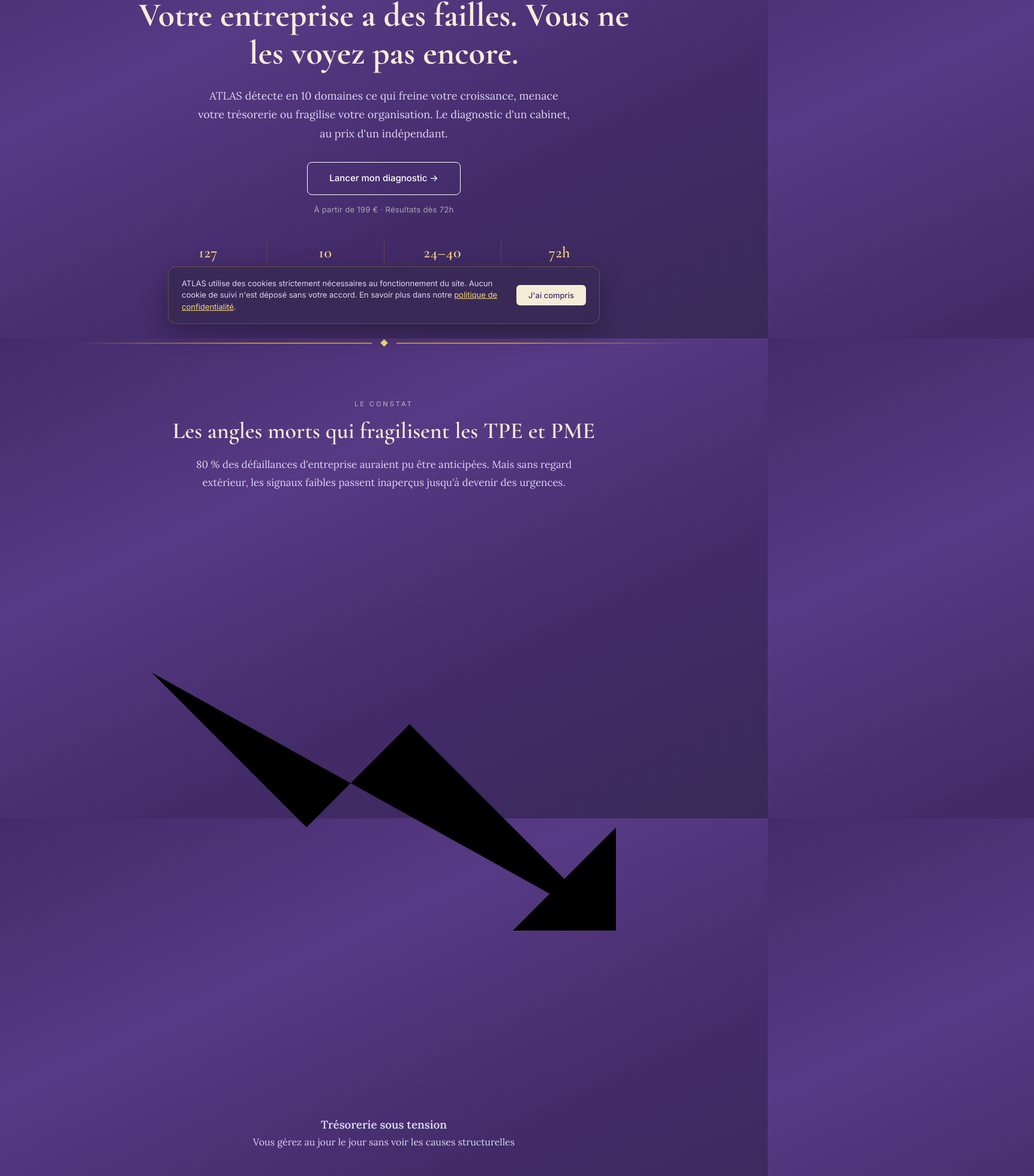
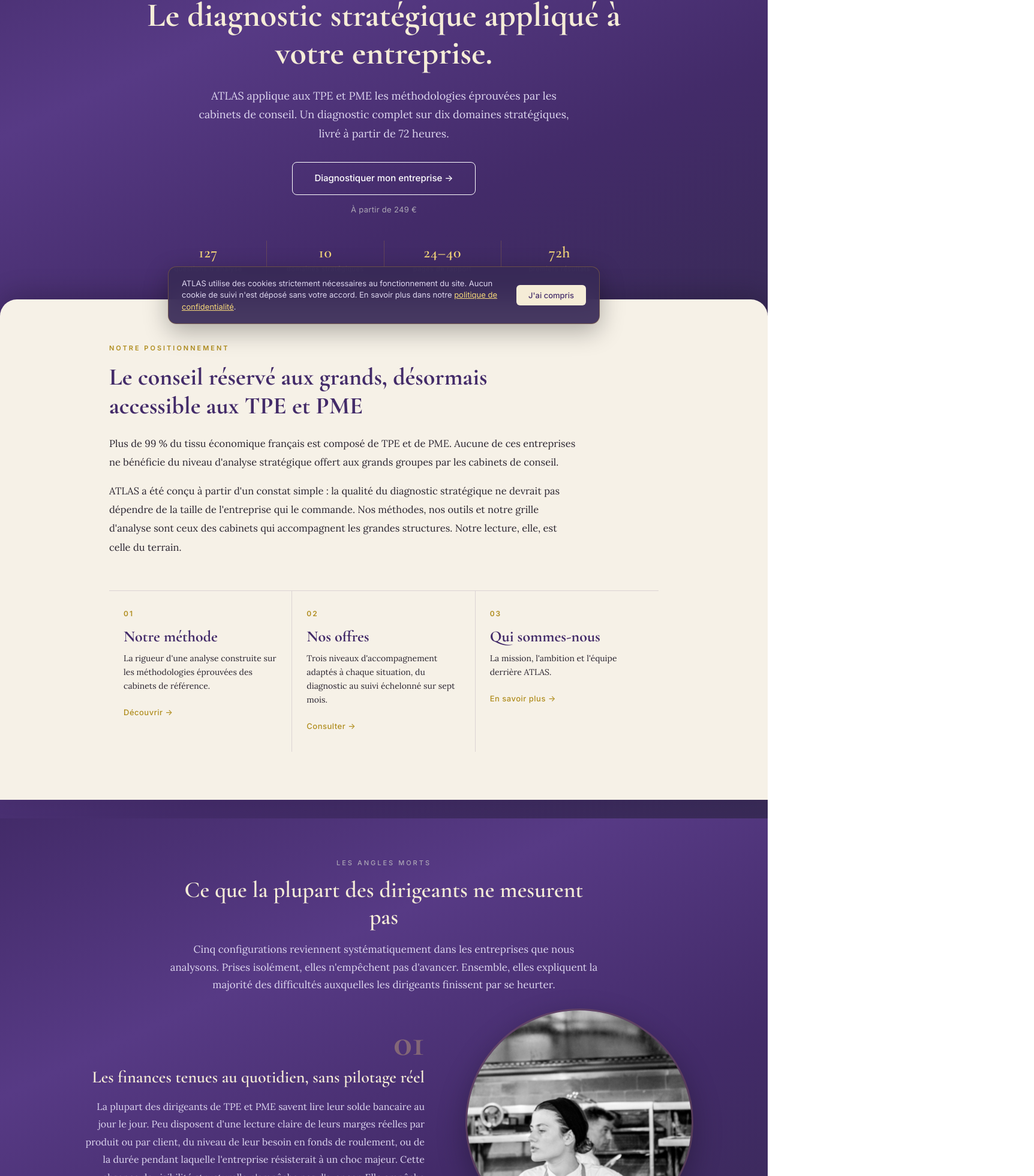
Before and after one commit to gabrielsimonetti62-hub/atlas-diagnostic, a Next.js app: page / in a window 1280 px wide. Shown: the part 236-2196 px from the top of the page at 60% size, 1724 px wide, since content can reach past the window. Built offline with nearby package versions, Linux system fonts and the light colour scheme.

Commit message:
Update page.js

```diff
--- a/app/page.js
+++ b/app/page.js
@@ -1,27 +1,5 @@
 import Link from "next/link";
-import { Nav, Footer, GoldSep, OffersPlateau } from "./components";
-
-function PainCard({ icon, title, desc }) {
-  return (
-    <div className="pain-card">
-      <div className="pain-icon">{icon}</div>
-      <h3>{title}</h3>
-      <p>{desc}</p>
-    </div>
-  );
-}
-
-/* Icones au trait fin */
-const I = {
-  treso: <svg viewBox="0 0 24 24"><path d="M3 7l6 6 4-4 8 8" strokeLinecap="round" strokeLinejoin="round"/><path d="M21 13v4h-4" strokeLinecap="round" strokeLinejoin="round"/></svg>,
-  client: <svg viewBox="0 0 24 24"><circle cx="12" cy="8" r="3.5"/><path d="M5 20c0-3.5 3-5.5 7-5.5s7 2 7 5.5" strokeLinecap="round"/><path d="M17.5 3.5l3 3M20.5 3.5l-3 3" strokeLinecap="round"/></svg>,
-  croissance: <svg viewBox="0 0 24 24"><path d="M4 20L20 4" strokeLinecap="round"/><path d="M12 4h8v8" strokeLinecap="round" strokeLinejoin="round"/><path d="M4 20h4M4 20v-4" strokeLinecap="round"/></svg>,
-  solitude: <svg viewBox="0 0 24 24"><circle cx="12" cy="7" r="3.5"/><path d="M6 20c0-3 2.5-5 6-5s6 2 6 5" strokeLinecap="round"/></svg>,
-  processus: <svg viewBox="0 0 24 24"><path d="M4 7h10M4 12h16M4 17h7" strokeLinecap="round"/><circle cx="18" cy="7" r="2"/><circle cx="15" cy="17" r="2"/></svg>,
-  acquisition: <svg viewBox="0 0 24 24"><circle cx="12" cy="12" r="8"/><circle cx="12" cy="12" r="4"/><circle cx="12" cy="12" r="0.5"/></svg>,
-  delegation: <svg viewBox="0 0 24 24"><circle cx="12" cy="12" r="8"/><path d="M12 4v4M12 16v4M4 12h4M16 12h4" strokeLinecap="round"/></svg>,
-  vision: <svg viewBox="0 0 24 24"><circle cx="12" cy="12" r="8.5"/><path d="M12 7v5l3.5 2" strokeLinecap="round" strokeLinejoin="round"/></svg>,
-};
+import { Nav, Footer, GoldSep, OffersPlateau, Portes, AngleMort } from "./components";
 
 export default function Home() {
   return (
@@ -32,10 +10,10 @@
       <div className="container">
         <section className="hero">
           <div className="hero-eyebrow animate-in">Diagnostic strat&eacute;gique pour TPE et PME</div>
-          <h1 className="animate-in delay-1">Votre entreprise a des failles. Vous ne les voyez pas encore.</h1>
-          <p className="animate-in delay-2">ATLAS d&eacute;tecte en 10 domaines ce qui freine votre croissance, menace votre tr&eacute;sorerie ou fragilise votre organisation. Le diagnostic d&apos;un cabinet, au prix d&apos;un ind&eacute;pendant.</p>
-          <a href="#offres" className="btn-cta animate-in delay-3">Lancer mon diagnostic &rarr;</a>
-          <div className="hero-sub animate-in delay-3">&Agrave; partir de 199 &euro; &middot; R&eacute;sultats d&egrave;s 72h</div>
+          <h1 className="animate-in delay-1">Le diagnostic strat&eacute;gique appliqu&eacute; &agrave; votre entreprise.</h1>
+          <p className="animate-in delay-2">ATLAS applique aux TPE et PME les m&eacute;thodologies &eacute;prouv&eacute;es par les cabinets de conseil. Un diagnostic complet sur dix domaines strat&eacute;giques, livr&eacute; &agrave; partir de 72 heures.</p>
+          <a href="#offres" className="btn-cta animate-in delay-3">Diagnostiquer mon entreprise &rarr;</a>
+          <div className="hero-sub animate-in delay-3">&Agrave; partir de 249 &euro;</div>
           <div className="trust-bar animate-in delay-4">
             <div className="trust-item"><div className="trust-num">127</div><div className="trust-label">questions d&apos;analyse</div></div>
             <div className="trust-item"><div className="trust-num">10</div><div className="trust-label">domaines strat&eacute;giques</div></div>
@@ -45,155 +23,64 @@
         </section>
       </div>
 
-      <div className="container"><GoldSep /></div>
-
-      {/* LE CONSTAT */}
-      <div className="container">
-        <section className="section section-centered">
-          <div className="section-label">Le constat</div>
-          <h2>Les angles morts qui fragilisent les TPE et PME</h2>
-          <p className="section-intro">80 % des d&eacute;faillances d&apos;entreprise auraient pu &ecirc;tre anticip&eacute;es. Mais sans regard ext&eacute;rieur, les signaux faibles passent inaper&ccedil;us jusqu&apos;&agrave; devenir des urgences.</p>
-          <div className="pain-grid">
-            <PainCard icon={I.treso} title="Tr&eacute;sorerie sous tension" desc="Vous g&eacute;rez au jour le jour sans voir les causes structurelles" />
-            <PainCard icon={I.client} title="D&eacute;pendance client" desc="Un d&eacute;part client et votre chiffre d&apos;affaires s&apos;effondre" />
-            <PainCard icon={I.croissance} title="Croissance sans rep&egrave;res" desc="Vous grandissez sans savoir si vos fondations tiennent" />
-            <PainCard icon={I.solitude} title="Solitude du dirigeant" desc="Aucun regard ext&eacute;rieur sur vos d&eacute;cisions strat&eacute;giques" />
-            <PainCard icon={I.processus} title="Processus flous" desc="L&apos;organisation repose sur des habitudes, pas sur des syst&egrave;mes" />
-            <PainCard icon={I.acquisition} title="Acquisition incertaine" desc="Pas de strat&eacute;gie claire pour trouver et fid&eacute;liser vos clients" />
-            <PainCard icon={I.delegation} title="D&eacute;l&eacute;gation difficile" desc="Tout repose sur vous, impossible de l&acirc;cher le volant" />
-            <PainCard icon={I.vision} title="Vision court-termiste" desc="L&apos;urgence quotidienne &eacute;crase la r&eacute;flexion strat&eacute;gique" />
+      {/* BLOC B+C QUI MONTE SUR LE HERO */}
+      <div className="deloitte-lift">
+        <div className="deloitte-inner">
+          <div className="deloitte-eyebrow">Notre positionnement</div>
+          <h2 className="deloitte-title">Le conseil r&eacute;serv&eacute; aux grands, d&eacute;sormais accessible aux TPE et PME</h2>
+          <div className="deloitte-body">
+            <p>Plus de 99 % du tissu &eacute;conomique fran&ccedil;ais est compos&eacute; de TPE et de PME. Aucune de ces entreprises ne b&eacute;n&eacute;ficie du niveau d&apos;analyse strat&eacute;gique offert aux grands groupes par les cabinets de conseil.</p>
+            <p>ATLAS a &eacute;t&eacute; con&ccedil;u &agrave; partir d&apos;un constat simple : la qualit&eacute; du diagnostic strat&eacute;gique ne devrait pas d&eacute;pendre de la taille de l&apos;entreprise qui le commande. Nos m&eacute;thodes, nos outils et notre grille d&apos;analyse sont ceux des cabinets qui accompagnent les grandes structures. Notre lecture, elle, est celle du terrain.</p>
           </div>
-        </section>
+          <Portes />
+        </div>
       </div>
 
-      {/* BANDE PHOTOS */}
+      {/* ANGLES MORTS */}
       <div className="container">
-        <section className="section section-centered" style={{ paddingTop: 0 }}>
-          <div className="section-label">Pour qui</div>
-          <h2>Con&ccedil;u pour ceux qui font tourner l&apos;&eacute;conomie r&eacute;elle</h2>
-          <p className="section-intro">Artisans, commer&ccedil;ants, ind&eacute;pendants, dirigeants de TPE et PME : ATLAS parle votre langue, pas celle des salles de r&eacute;union.</p>
-          <div className="photo-band">
-            <img src="/images/artisan-tracage.jpg" alt="Artisan menuisier au travail dans son atelier" />
-            <img src="/images/epicerie-duo.jpg" alt="Commer&ccedil;ants dans leur &eacute;picerie fine" />
-            <img src="/images/bureau-epure.jpg" alt="Bureau d&apos;ind&eacute;pendant travaillant de chez lui" />
+        <section className="angles-section">
+          <div className="angles-intro">
+            <div className="section-label">Les angles morts</div>
+            <h2>Ce que la plupart des dirigeants ne mesurent pas</h2>
+            <p>Cinq configurations reviennent syst&eacute;matiquement dans les entreprises que nous analysons. Prises isol&eacute;ment, elles n&apos;emp&ecirc;chent pas d&apos;avancer. Ensemble, elles expliquent la majorit&eacute; des difficult&eacute;s auxquelles les dirigeants finissent par se heurter.</p>
           </div>
+
+          <AngleMort num="1" image="/images/cheffe-cuisine.jpg" imageAlt="Cheffe en cuisine professionnelle" title="Les finances tenues au quotidien, sans pilotage r&eacute;el">
+            La plupart des dirigeants de TPE et PME savent lire leur solde bancaire au jour le jour. Peu disposent d&apos;une lecture claire de leurs marges r&eacute;elles par produit ou par client, du niveau de leur besoin en fonds de roulement, ou de la dur&eacute;e pendant laquelle l&apos;entreprise r&eacute;sisterait &agrave; un choc majeur. Cette absence de visibilit&eacute; structurelle n&apos;emp&ecirc;che pas d&apos;avancer. Elle emp&ecirc;che simplement de piloter avec la s&eacute;r&eacute;nit&eacute; que permettrait une lecture plus compl&egrave;te des donn&eacute;es.
+          </AngleMort>
+
+          <AngleMort num="2" image="/images/imprimeur.jpg" imageAlt="Imprimeur dans son atelier" title="Une concentration client rarement mesur&eacute;e">
+            Dans une entreprise de taille moyenne, il est fr&eacute;quent qu&apos;un petit nombre de clients repr&eacute;sente une part majoritaire du chiffre d&apos;affaires. Cette configuration s&apos;installe naturellement avec le temps et reste, dans la plupart des cas, insuffisamment quantifi&eacute;e. Elle engage pourtant la r&eacute;silience de l&apos;entreprise dans son ensemble, sa capacit&eacute; de n&eacute;gociation, ses marges et sa trajectoire &agrave; moyen terme.
+          </AngleMort>
+
+          <div className="cta-milieu">
+            <h3>Vous vous reconnaissez ?</h3>
+            <p>Le diagnostic ATLAS identifie ces signaux, les mesure, vous dit dans quel ordre les traiter et bien plus encore.</p>
+            <Link href="#offres" className="btn-cta">D&eacute;marrer mon diagnostic &rarr;</Link>
+          </div>
+
+          <AngleMort num="3" image="/images/bureau-epure.jpg" imageAlt="Bureau d&apos;un dirigeant" title="Une entreprise &eacute;troitement li&eacute;e &agrave; la personne du dirigeant">
+            De nombreuses entreprises reposent, dans les faits, sur la pr&eacute;sence quotidienne et l&apos;implication personnelle de leur dirigeant. Cette configuration produit de la r&eacute;activit&eacute; et de la coh&eacute;rence, mais elle limite la capacit&eacute; de l&apos;organisation &agrave; fonctionner de mani&egrave;re autonome. Elle expose &eacute;galement l&apos;entreprise &agrave; un risque significatif en cas d&apos;impr&eacute;vu affectant le dirigeant, sans que ce risque soit toujours identifi&eacute; comme tel.
+          </AngleMort>
+
+          <AngleMort num="4" image="/images/chantier-ouvriers.jpg" imageAlt="Ouvriers sur un chantier" title="Des fondations rest&eacute;es &agrave; l&apos;&eacute;chelle du d&eacute;marrage">
+            Le d&eacute;veloppement d&apos;une entreprise s&apos;accompagne rarement d&apos;une remise &agrave; plat de ses processus. Les modes de fonctionnement, les circuits de d&eacute;cision et les outils qui suffisaient dans les premi&egrave;res ann&eacute;es continuent souvent d&apos;&ecirc;tre utilis&eacute;s bien au-del&agrave;. Ce d&eacute;calage entre la structure et la taille atteinte est l&apos;une des causes structurelles les plus fr&eacute;quentes de perte d&apos;efficacit&eacute;, de d&eacute;gradation de la qualit&eacute; et de tensions internes.
+          </AngleMort>
+
+          <AngleMort num="5" image="/images/primeur-devanture.jpg" imageAlt="Devanture d&apos;un commerce" title="Un positionnement de march&eacute; rarement r&eacute;&eacute;valu&eacute;">
+            Le positionnement d&apos;une entreprise sur son march&eacute; est g&eacute;n&eacute;ralement d&eacute;fini lors de son lancement puis peu r&eacute;ajust&eacute; par la suite. Les mouvements de la concurrence, l&apos;&eacute;volution des attentes des clients et l&apos;arriv&eacute;e de nouveaux entrants transforment pourtant le contexte de mani&egrave;re continue. En l&apos;absence d&apos;une veille structur&eacute;e, l&apos;&eacute;cart entre la perception qu&apos;a l&apos;entreprise de son march&eacute; et la r&eacute;alit&eacute; de ce march&eacute; tend &agrave; se creuser d&apos;ann&eacute;e en ann&eacute;e.
+          </AngleMort>
         </section>
       </div>
 
       <div className="container"><GoldSep /></div>
 
-      {/* CTA MID */}
+      {/* CTA CONCLUSION */}
       <div className="container">
         <section className="cta-section">
           <h2>Votre entreprise m&eacute;rite un regard strat&eacute;gique</h2>
           <p>Ne laissez pas les angles morts d&eacute;cider de votre avenir. Commencez par un diagnostic.</p>
           <a href="#offres" className="btn-cta">Lancer mon diagnostic &rarr;</a>
-        </section>
-      </div>
-
-      <div className="container"><GoldSep /></div>
-
-      {/* 4 ETAPES */}
-      <div className="container">
-        <section className="section">
-          <div className="section-label" style={{ textAlign: "center" }}>Comment &ccedil;a marche</div>
-          <h2 style={{ textAlign: "center" }}>4 &eacute;tapes vers la clart&eacute;</h2>
-          <div className="steps-list">
-            <div className="step">
-              <div className="step-num">1</div>
-              <div className="step-content">
-                <h3>Choisissez votre formule</h3>
-                <p>ATLAS propose trois niveaux d&apos;accompagnement adapt&eacute;s &agrave; chaque besoin. <Link href="/offres/hermes" className="text-link">Herm&egrave;s</Link> pour un diagnostic complet imm&eacute;diat. <Link href="/offres/iris" className="text-link">Iris</Link> pour aller plus loin avec une orientation vers des experts et un suivi &agrave; 3 mois. <Link href="/offres/athena" className="text-link">Ath&eacute;na</Link> pour un accompagnement structur&eacute; sur 7 mois avec des bilans d&apos;&eacute;volution r&eacute;guliers. Quelle que soit la formule choisie, vous pourrez &eacute;voluer vers un niveau sup&eacute;rieur &agrave; tout moment.</p>
-              </div>
-            </div>
-            <div className="step">
-              <div className="step-num">2</div>
-              <div className="step-content">
-                <h3>Remplissez le questionnaire</h3>
-                <p>Notre questionnaire couvre 127 questions r&eacute;parties sur 10 domaines strat&eacute;giques. Il a &eacute;t&eacute; con&ccedil;u &agrave; partir des m&eacute;thodologies utilis&eacute;es par les plus grands cabinets de conseil et adapt&eacute; pour &ecirc;tre compl&eacute;t&eacute; de mani&egrave;re autonome. Prenez votre temps : vous pouvez le remplir en une session ou y revenir sur plusieurs jours. Plus vos r&eacute;ponses seront d&eacute;taill&eacute;es, plus le diagnostic sera pr&eacute;cis.</p>
-                <div className="doc-paper">
-                  <div className="doc-paper-label">Extrait r&eacute;el &middot; Questionnaire ATLAS</div>
-                  <div className="doc-paper-title">Partie B &mdash; Domaine 3 : Finances et solvabilit&eacute;</div>
-                  <div className="doc-q">
-                    <div className="doc-q-num">Question 38</div>
-                    <p>Comment percevez-vous la solidit&eacute; financi&egrave;re de votre entreprise aujourd&apos;hui ?</p>
-                    <div className="doc-options">
-                      <span className="doc-opt">Tr&egrave;s solide</span>
-                      <span className="doc-opt selected">Plut&ocirc;t solide</span>
-                      <span className="doc-opt">Fragile</span>
-                      <span className="doc-opt">Tr&egrave;s fragile</span>
-                    </div>
-                  </div>
-                  <div className="doc-q">
-                    <div className="doc-q-num">Question 41</div>
-                    <p>Si votre chiffre d&apos;affaires s&apos;arr&ecirc;tait demain, combien de mois votre tr&eacute;sorerie actuelle vous permettrait-elle de tenir ?</p>
-                    <div className="doc-options">
-                      <span className="doc-opt">Moins d&apos;1 mois</span>
-                      <span className="doc-opt selected">1 &agrave; 3 mois</span>
-                      <span className="doc-opt">3 &agrave; 6 mois</span>
-                      <span className="doc-opt">Plus de 6 mois</span>
-                    </div>
-                  </div>
-                </div>
-              </div>
-            </div>
-            <div className="step">
-              <div className="step-num">3</div>
-              <div className="step-content">
-                <h3>Recevez votre diagnostic</h3>
-                <p>D&egrave;s 72 heures, vous recevez un rapport complet de 24 &agrave; 40 pages. Chaque domaine de votre entreprise est &eacute;valu&eacute; et not&eacute;, avec un score global sur 100. Le rapport inclut une analyse de votre march&eacute; et de votre concurrence, une matrice SWOT, une &eacute;valuation des risques, et un plan d&apos;action prioris&eacute; avec des recommandations concr&egrave;tes, des fourchettes budg&eacute;taires et les outils pour les mettre en &oelig;uvre.</p>
-                <div className="doc-paper">
-                  <div className="doc-paper-label">Extrait r&eacute;el &middot; Rapport ATLAS</div>
-                  <div className="doc-paper-title">Chapitre 2 &mdash; Synth&egrave;se ex&eacute;cutive</div>
-                  <div className="doc-global">
-                    <div className="doc-global-label">Score global</div>
-                    <div className="doc-global-score">61 <span>/ 100</span></div>
-                  </div>
-                  <div className="doc-score-row">
-                    <div className="doc-score-name">D1 &middot; March&eacute; et demande r&eacute;elle</div>
-                    <div className="doc-score-bar"><div className="doc-score-fill fill-green" style={{ width: "70%" }}></div></div>
-                    <div className="doc-score-val">7/10</div>
-                  </div>
-                  <div className="doc-score-row">
-                    <div className="doc-score-name">D3 &middot; Finances et solvabilit&eacute;</div>
-                    <div className="doc-score-bar"><div className="doc-score-fill fill-amber" style={{ width: "50%" }}></div></div>
-                    <div className="doc-score-val">5/10</div>
-                  </div>
-                  <div className="doc-score-row">
-                    <div className="doc-score-name">D6 &middot; Capital humain et leadership</div>
-                    <div className="doc-score-bar"><div className="doc-score-fill fill-red" style={{ width: "30%" }}></div></div>
-                    <div className="doc-score-val">3/10</div>
-                  </div>
-                  <div className="blur-overlay">
-                    <div className="blur-inner">
-                      <div className="doc-score-row">
-                        <div className="doc-score-name">D7 &middot; Strat&eacute;gie et gouvernance</div>
-                        <div className="doc-score-bar"><div className="doc-score-fill fill-gold" style={{ width: "60%" }}></div></div>
-                        <div className="doc-score-val">6/10</div>
-                      </div>
-                      <div className="doc-score-row">
-                        <div className="doc-score-name">D9 &middot; Veille concurrentielle</div>
-                        <div className="doc-score-bar"><div className="doc-score-fill fill-amber" style={{ width: "40%" }}></div></div>
-                        <div className="doc-score-val">4/10</div>
-                      </div>
-                    </div>
-                    <div className="blur-text">Lancez votre diagnostic pour d&eacute;couvrir le rapport complet</div>
-                  </div>
-                  <div className="doc-lucidite">
-                    <div className="doc-lucidite-label">Indice de lucidit&eacute;</div>
-                    <p><strong>&Eacute;cart mod&eacute;r&eacute;</strong> &mdash; votre perception surestime la solidit&eacute; financi&egrave;re de l&apos;entreprise par rapport &agrave; la r&eacute;alit&eacute; des donn&eacute;es. D&eacute;tail en Chapitre 3.</p>
-                  </div>
-                </div>
-              </div>
-            </div>
-            <div className="step">
-              <div className="step-num">4</div>
-              <div className="step-content">
-                <h3>Passez &agrave; l&apos;action</h3>
-                <p>Avec l&apos;offre Herm&egrave;s, vous disposez d&apos;un plan d&apos;action imm&eacute;diatement exploitable. Avec Iris, vous b&eacute;n&eacute;ficiez en plus d&apos;une orientation vers les experts de l&apos;&eacute;cosyst&egrave;me ATLAS et d&apos;un bilan de suivi &agrave; 3 mois pour mesurer vos progr&egrave;s. Avec Ath&eacute;na, un accompagnement structur&eacute; sur 7 mois avec des points r&eacute;guliers et des bilans d&apos;&eacute;volution vous permet de transformer durablement votre entreprise. &Agrave; chaque &eacute;tape, vous pouvez &eacute;voluer vers la formule sup&eacute;rieure.</p>
-              </div>
-            </div>
-          </div>
         </section>
       </div>
 
@@ -214,8 +101,8 @@
           <div className="closing-logo">ATLAS</div>
           <p>ATLAS est n&eacute; d&apos;une conviction : les TPE et PME m&eacute;ritent le m&ecirc;me niveau d&apos;analyse strat&eacute;gique que les grandes entreprises, sans en payer le prix.</p>
           <p>Notre mission est de b&acirc;tir un &eacute;cosyst&egrave;me d&apos;accompagnement et d&apos;entraide o&ugrave; chaque dirigeant peut identifier ses fragilit&eacute;s, s&apos;appuyer sur les bons experts, mesurer sa progression dans le temps et collaborer avec les autres membres de cet &eacute;cosyst&egrave;me pour grandir ensemble.</p>
-          <p>Ce diagnostic est la premi&egrave;re &eacute;tape d&apos;un projet &agrave; ambition globale &mdash; une analyse rigoureuse, construite sur les m&eacute;thodologies des plus grands cabinets de conseil, rendue accessible &agrave; ceux qui en ont le plus besoin.</p>
-          <div className="closing-devise"><strong>ATLAS</strong> &mdash; Laissez-nous porter votre monde sur nos &eacute;paules.</div>
+          <p>Ce diagnostic est la premi&egrave;re &eacute;tape d&apos;un projet &agrave; ambition globale : une analyse rigoureuse, construite sur les m&eacute;thodologies des plus grands cabinets de conseil, rendue accessible &agrave; ceux qui en ont le plus besoin.</p>
+          <div className="closing-devise"><strong>ATLAS</strong> : laissez-nous porter votre monde sur nos &eacute;paules.</div>
         </section>
       </div>
 
```
